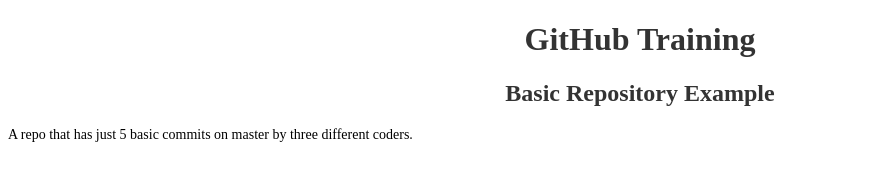
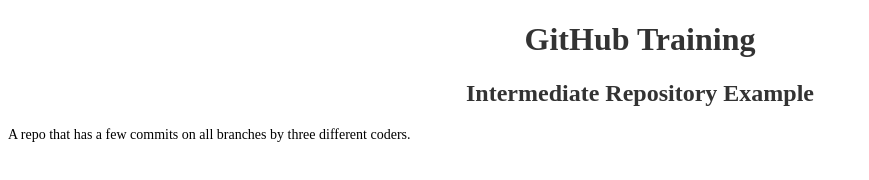
Before and after one commit to brntbeer/pull-request-workflow, a plain HTML site: page index.html in a window 1280 px wide. Shown: the whole page, without its empty margins (0-869 px from the left). Drawn offline with Linux system fonts and the light colour scheme.

Commit message:
random meta tag, why not

```diff
--- a/index.html
+++ b/index.html
@@ -2,15 +2,16 @@
 <html>
   <head>
     <title>GitHub Training</title>
+    <meta charset="utf-8">
     <link rel="stylesheet" type="text/css" href="css/default.css"/>
   </head>
 
   <body>
     <h1>GitHub Training</h1>
-    <h2>Basic Repository Example</h2>
+    <h2>Intermediate Repository Example</h2>
 
     <p>
-      A repo that has just 5 basic commits on master by three different coders.
+      A repo that has a few commits on all branches by three different coders.
     </p>
   </body>
 </html>
```
